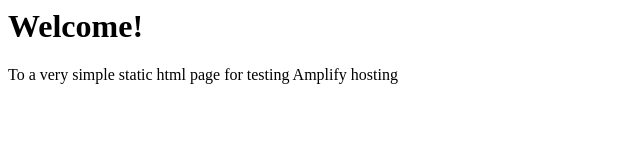
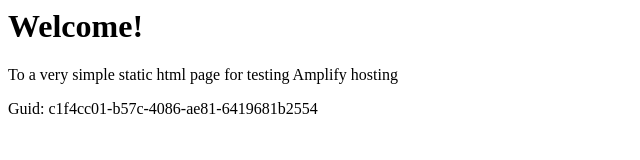
Before and after one commit to aws-aemilia-icn/Github-PR-Commit-Integration-Test-DoNotTouch-Gith-OKSLNVO2-v1-prod-ap-northeast-2, a website: page src/index.html in a window 1280 px wide. Shown: the whole page, without its empty margins (0-640 px from the left). Drawn offline with Linux system fonts and the light colour scheme.

Commit message:
commit from integ tests

```diff
--- a/src/index.html
+++ b/src/index.html
@@ -1,3 +1,5 @@
+
+
 <html lang="en">
 
 <head>
@@ -10,6 +12,6 @@
 <body>
     <h1>Welcome!</h1>
     <p>To a very simple static html page for testing Amplify hosting</p>
-</body>
+    <p>Guid: c1f4cc01-b57c-4086-ae81-6419681b2554</p></body>
 
 </html>
```
